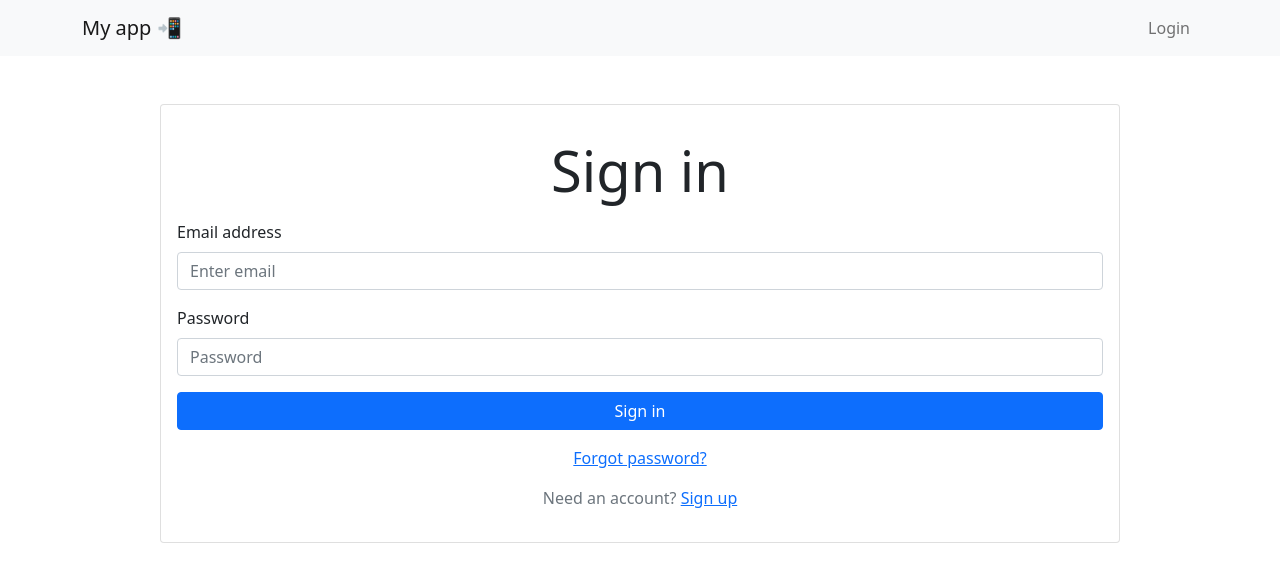
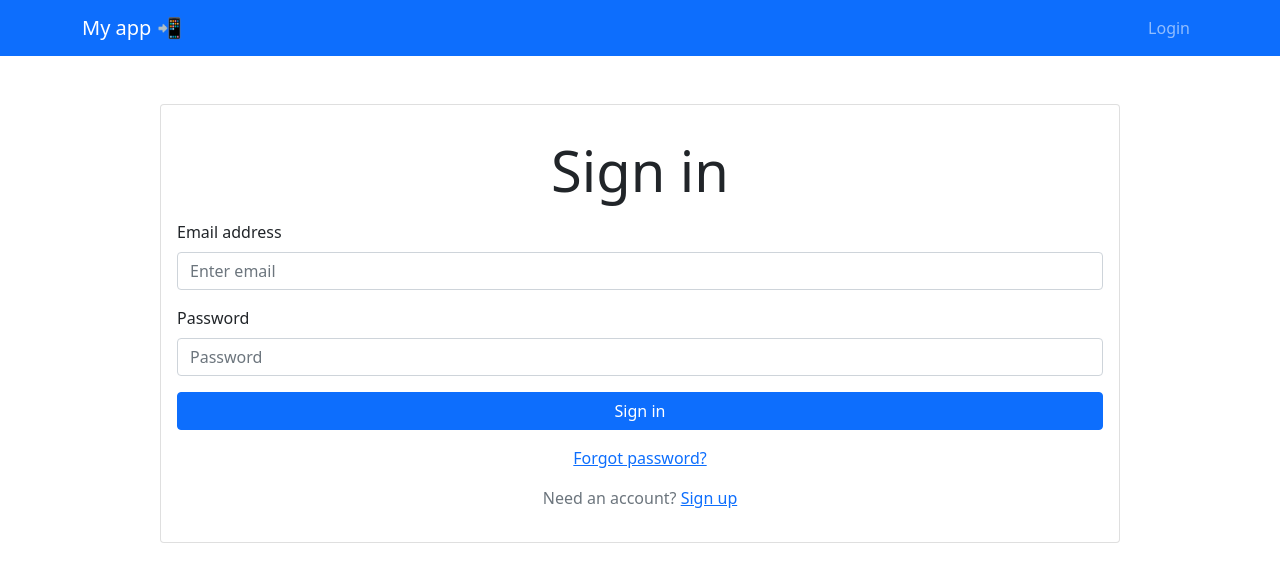
Before and after one commit to pedroagont/react-auth-firebase, a React (Create React App) app: page /login in a window 1280 px wide. Shown: the top 582 px of the page. Built offline with nearby package versions, Linux system fonts and the light colour scheme; no server answers.

Commit message:
Change navigation bar color

```diff
--- a/src/components/NavigationBar.js
+++ b/src/components/NavigationBar.js
@@ -6,7 +6,7 @@
   const { currentUser } = useAuth();
 
   return (
-    <Navbar bg="light" expand="sm">
+    <Navbar bg="primary" variant="dark" expand="sm">
       <Container>
         <Navbar.Brand as={ Link } to="/">My app 📲</Navbar.Brand>
         <Navbar.Toggle aria-controls="basic-navbar-nav" />
```
